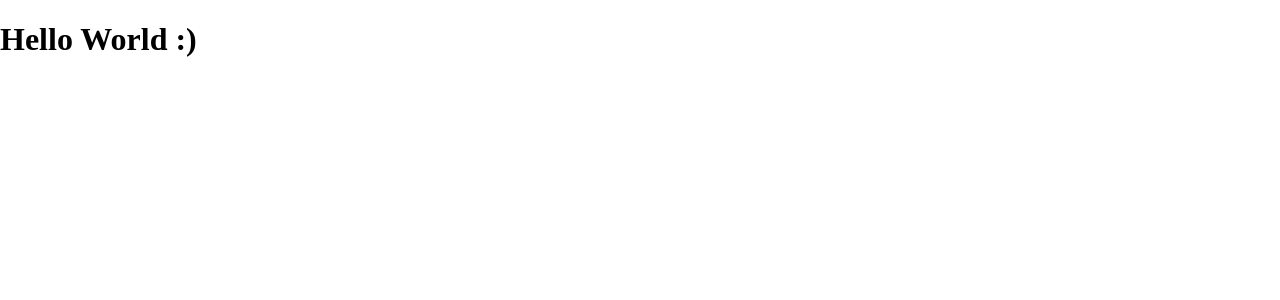
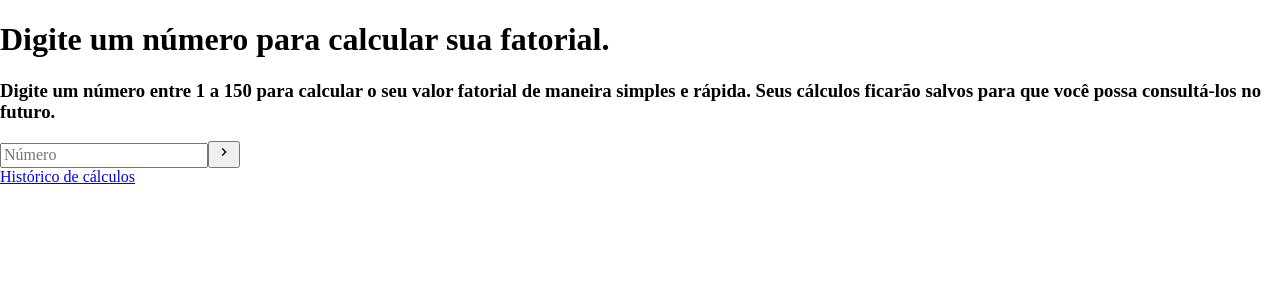
Before and after one commit to higorpo/fatorial-frontend, a React (Create React App) app: page / in a window 1280 px wide. Shown: the top 300 px of the page. Built offline with nearby package versions, Linux system fonts and the light colour scheme.

Commit message:
:sparkles: Create home structure

```diff
--- a/package.json
+++ b/package.json
@@ -13,6 +13,7 @@
     "node-sass": "^4.14.1",
     "react": "^16.13.1",
     "react-dom": "^16.13.1",
+    "react-icons": "^3.11.0",
     "react-router-dom": "^5.2.0",
     "react-scripts": "3.4.3",
     "typescript": "~3.7.2"
--- a/src/pages/Home/index.tsx
+++ b/src/pages/Home/index.tsx
@@ -1,9 +1,30 @@
 import React from 'react';
+import { MdChevronRight } from 'react-icons/md'
+import { Link } from 'react-router-dom';
 
 const Home: React.FC = () => {
     return (
         <div className="container">
-            <h1>Hello World :)</h1>
+            <hgroup>
+                <h1 className="title">Digite um número para calcular sua fatorial.</h1>
+                <h3 className="explanation">Digite um número entre 1 a 150 para calcular o seu valor fatorial de maneira simples e rápida. Seus cálculos ficarão salvos para que você possa consultá-los no futuro.</h3>
+            </hgroup>
+
+            <form>
+                <input
+                    type="number"
+                    name="fatorial_number"
+                    placeholder="Número"
+                />
+
+                <button type="submit">
+                    <MdChevronRight />
+                </button>
+            </form>
+
+            <nav>
+                <Link to="/history">Histórico de cálculos</Link>
+            </nav>
         </div>
     );
 }
```
Also changed, not shown: 1 other file (tests, documents, lock files or other folders).
